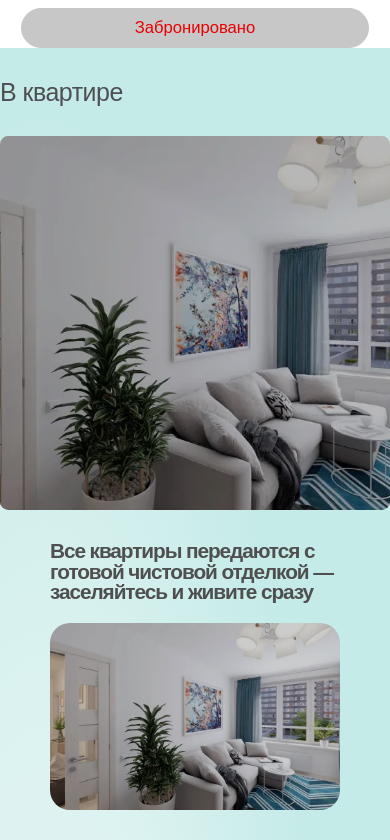
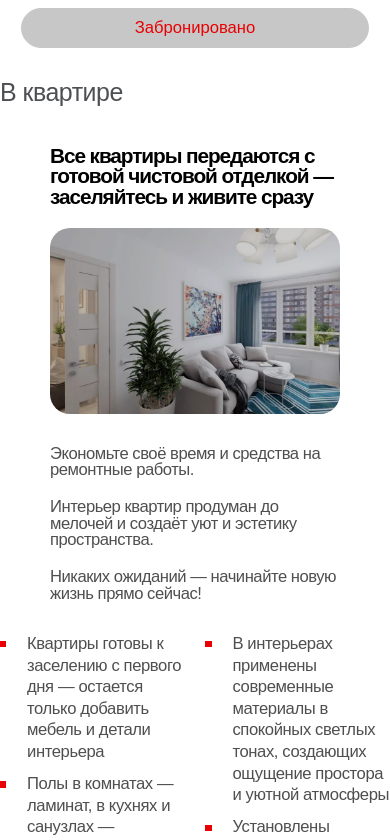
Before and after one commit to AksiDimon/mosKvartal, a Next.js app: page / in a window 390 px wide. Shown: the part 1222-2062 px from the top of the page. Built offline with nearby package versions, Linux system fonts and the light colour scheme.

Commit message:
fix video poster

```diff
--- a/src/components/buy/BuyFinish.tsx
+++ b/src/components/buy/BuyFinish.tsx
@@ -1,4 +1,5 @@
 'use client';
+import { useRef } from 'react';
 import { useScrollReveal } from '../../hooks/useScrollReveal';
 import styles from './BuySection.module.css';
 
@@ -81,6 +82,18 @@ const BuyBanners = () => {
     useScrollReveal<HTMLDivElement>();
   const { ref: termsRef, isRevealed: isTermsVisible } =
     useScrollReveal<HTMLDivElement>();
+  const videoRef = useRef<HTMLVideoElement>(null);
+
+  const handleVideoEnter = () => {
+    videoRef.current?.play();
+  };
+
+  const handleVideoLeave = () => {
+    if (videoRef.current) {
+      videoRef.current.pause();
+      videoRef.current.currentTime = 0;
+    }
+  };
 
   return (
     <div className={`${styles.buy_terms} uk-container-xlarge`}>
@@ -92,6 +105,8 @@ const BuyBanners = () => {
       >
         <div
           className={`${styles['-pos6']} ${styles['-no_link']} ${styles['-with-video']}`}
+          onMouseEnter={handleVideoEnter}
+          onMouseLeave={handleVideoLeave}
         >
           <div>
             <div className={styles.buy_top__title}>Двор</div>
@@ -109,13 +124,17 @@ const BuyBanners = () => {
               <br />
             </div>
           </div>
-          <div className={styles.buy_top__img}>
+          <div
+            className={styles.buy_top__img}
+            // onMouseEnter={handleVideoEnter}
+            // onMouseLeave={handleVideoLeave}
+          >
             <video
               muted
               loop
-              autoPlay
-              poster="../assets/yard.mp4"
+              poster="../assets/image.png"
               preload="auto"
+              ref={videoRef}
             >
               <source src="../assets/yard.mp4" type="video/mp4" />
             </video>
@@ -123,7 +142,9 @@ const BuyBanners = () => {
         </div>
 
         <div className={styles['-pos5']}>
-          <div className={styles.buy_top__title}>Безбарьерная среда</div>
+          <div className={styles.buy_top__title} style={{ color: '#4d4f53' }}>
+            Безбарьерная среда
+          </div>
           <img
             className={styles.buy_top__img}
             src="./assets/bottom3.webp"
--- a/src/components/buy/BuySection.module.css
+++ b/src/components/buy/BuySection.module.css
@@ -888,7 +888,7 @@
   font-weight: 700;
   line-height: 1.1;
   letter-spacing: -0.02em;
-  color: #4d4f53;
+  color: #ffffff;
   position: relative;
   z-index: 2;
 }
@@ -940,13 +940,13 @@
   .buy_finish {
     padding-top: calc(30 / 375 * 100vw);
     padding-bottom: calc(30 / 375 * 100vw);
-    background: radial-gradient(
+    /* background: radial-gradient(
         73.84% 47.81% at 10.73% 50.04%,
         rgba(237, 248, 247, 0.8) 0%,
         rgba(237, 248, 247, 0.6) 50%,
         rgba(237, 248, 247, 0) 100%
       ),
-      #c5ebe8;
+      #c5ebe8; */
   }
 }
 
@@ -1003,6 +1003,8 @@
   opacity: 0;
   transition: opacity 1s, transform 1s;
   transform: translateX(50px);
+  border: 1px solid rgb(199, 199, 199);
+  border-radius: 20px;
 }
 
 .buy_finish__main-text-wrap.animated {
@@ -1019,11 +1021,13 @@
 @media only screen and (max-width: 1000px) {
   .buy_finish__main-text-wrap {
     padding: 0;
+    border: none;
+    margin: 0 auto;
   }
 }
 
 .buy_finish__main-text-wrap .buy_finish__main-text-tl {
-  color: #4f4f4f;
+  color: black;
   font-size: 36px;
   font-weight: 700;
   line-height: 100%;
@@ -1061,6 +1065,9 @@
 }
 
 .buy_finish__main-text-tx {
+  display: flex;
+  flex-direction: column;
+  gap: 20px;
   margin-top: 30px;
   color: #4f4f4f;
   font-size: 24px;
@@ -1187,9 +1194,10 @@
   width: 840px;
   min-width: 840px;
   height: 540px;
-  border-radius: 0px;
+  /* border-radius: 0px;
   border-top-left-radius: 8px;
-  border-bottom-left-radius: 8px;
+  border-bottom-left-radius: 8px; */
+  border-radius: 20px;
   box-sizing: border-box;
 }
 
@@ -1203,12 +1211,7 @@
 
 @media only screen and (max-width: 1000px) {
   .buy_finish__main .buy_terms__top_r {
-    width: 100%;
-    min-width: auto;
-    height: calc(360 / 375 * 100vw);
-    box-sizing: border-box;
-    min-width: inherit;
-    border-radius: calc(8 / 375 * 100vw);
+    display: none;
   }
 }
 
```
Also changed, not shown: public/assets/image.png (added).
